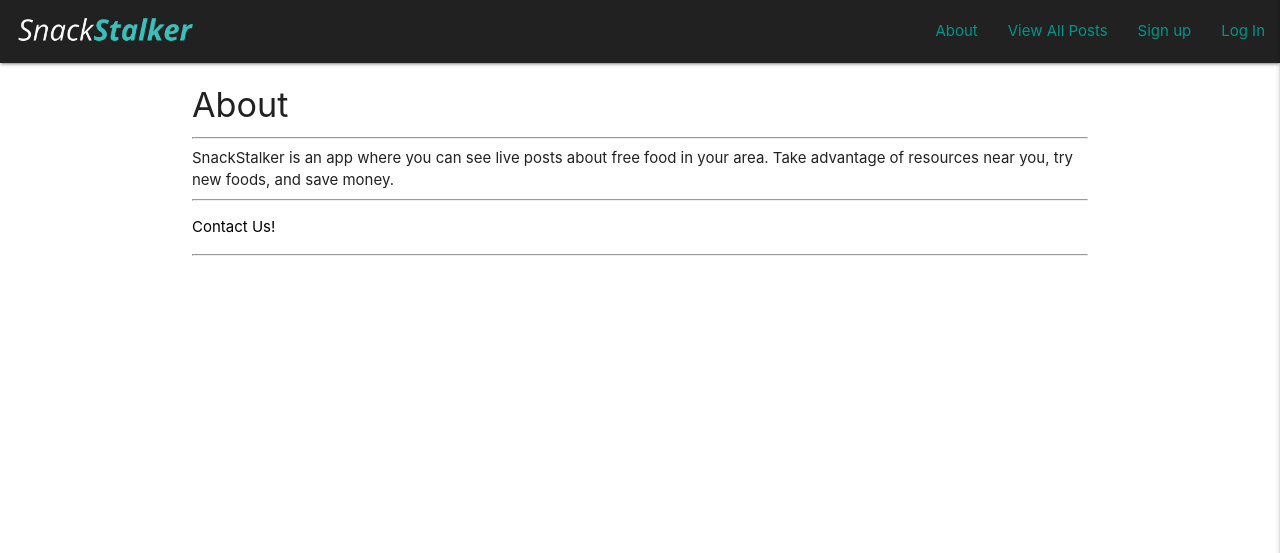
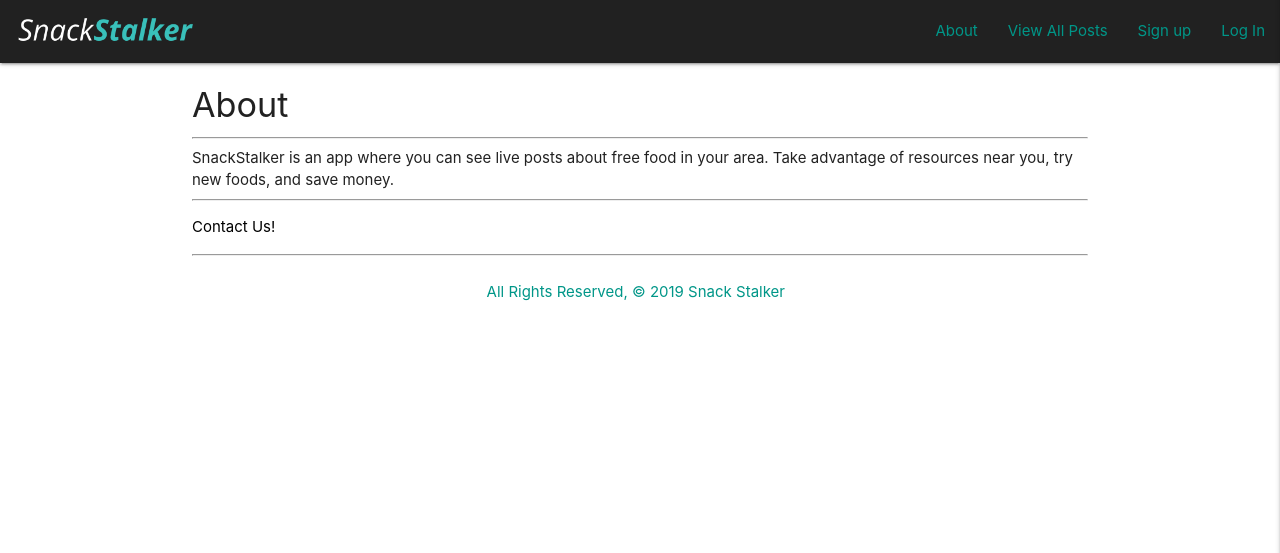
Before and after one commit to Codeebk/snackstalker1, a Django app: page /about/ in a window 1280 px wide. Shown: the part 16-569 px from the top of the page. Run offline with Django 3.2, Linux system fonts and the light colour scheme; some web fonts are replaced.

Commit message:
position footer after all content

```diff
--- a/main_app/static/css/style.css
+++ b/main_app/static/css/style.css
@@ -58,6 +58,15 @@ img {
     margin-top: 10px;
 }
 
+#body {
+    padding-bottom:50px;
+}
+
+#bodycontainer {
+    min-height:100%;
+    position:relative;
+}
+
 footer {
     position: absolute;
     bottom: 0;
--- a/main_app/templates/base.html
+++ b/main_app/templates/base.html
@@ -15,6 +15,7 @@
 
 
 </head>
+<div id="bodycontainer">
 <body>
     <header class="navbar-fixed">
         <nav>
@@ -60,12 +61,15 @@
 
     </header>
     <main class="container">
+        <div id="body">
         {% block content %}
         {% endblock %}
+        </div>
     </main>
   	 <footer class="page-footer transparent teal-text text-teal lighten-2">
        <div class="center-align">All Rights Reserved, &copy; 2019 Snack Stalker &nbsp;</div>
     </footer>
+</div>
 </body>
 </html>
 
```
